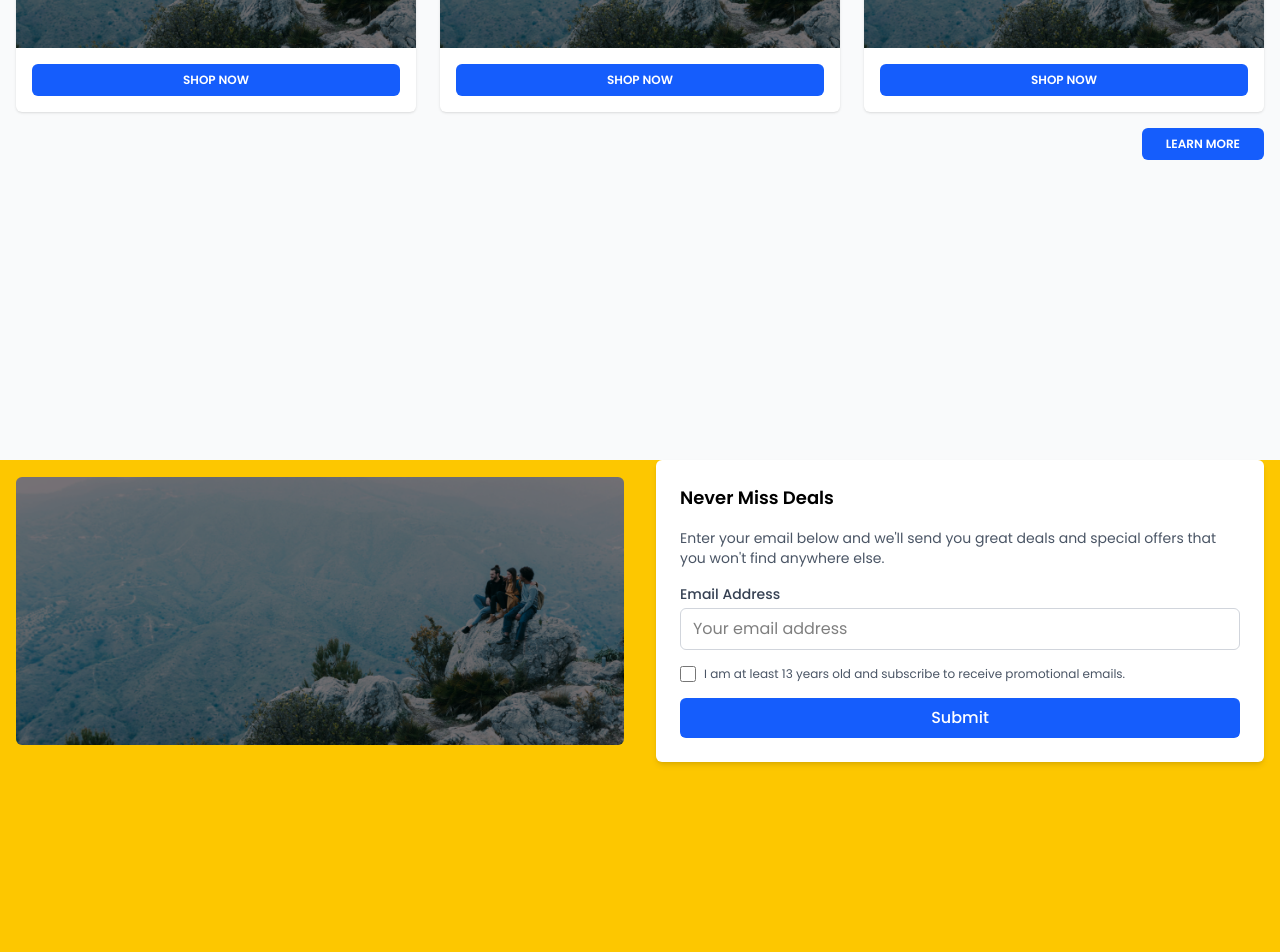
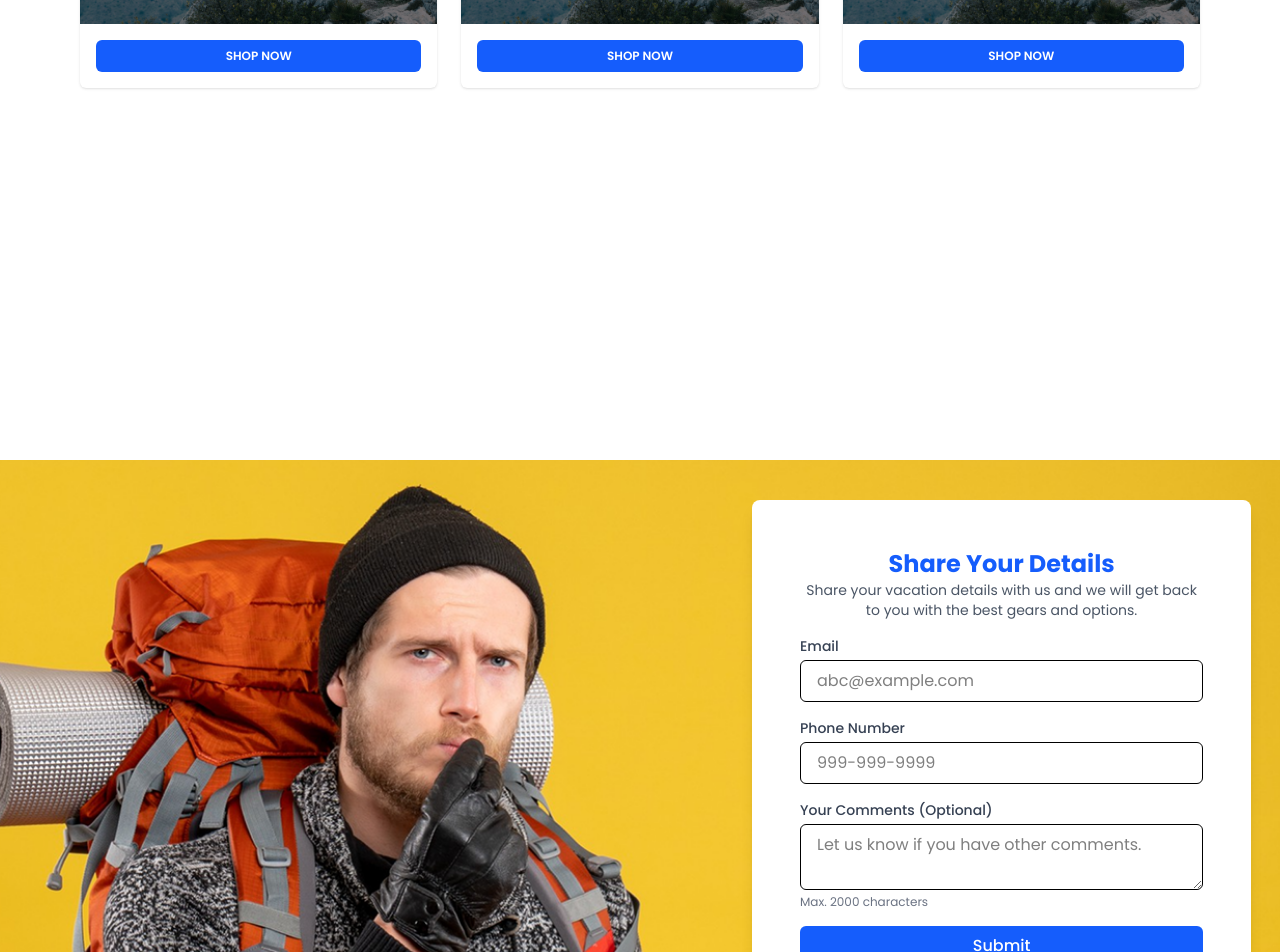
Before and after one commit to arkorty/mes, a React (Vite) app in the folder MES-client/: page / in a window 1280 px wide. Shown: the part 2060-3012 px from the top of the page. Built offline with nearby package versions, Linux system fonts and the light colour scheme.

Commit message:
feat: Contact-us

```diff
--- a/MES-client/src/components/Home/Apparel.tsx
+++ b/MES-client/src/components/Home/Apparel.tsx
@@ -24,15 +24,21 @@ const staggerContainer = {
 export default function Apparel() {
   return (
     <motion.section
-      className="container h-screen py-12 mx-auto px-4 bg-gray-50"
+      className="container min-h-screen w-[96%] md:w-[90%] py-12 mx-auto px-4 "
       initial="hidden"
       whileInView="visible"
       viewport={{ once: true, amount: 0.3 }}
       variants={staggerContainer}
     >
-      <motion.h2 className="text-xl font-semibold mb-4 mt-10" variants={fadeIn}>
+        <div className="flex w-full mb-6 justify-between">
+      <h2 className=" w-[60%] md:w-[80%] text-sm md:text-xl  font-semibold " >
         For All The Apparels Your Vacation Wants
-      </motion.h2>
+      </h2>
+
+      <button className=" px-2 py-1 md:px-6 md:py-2 text-white bg-[#003EA5] rounded-3xl flex items-center justify-center md:text-sm text-xs">
+        Learn more
+      </button>
+      </div>
 
       <div className="grid grid-cols-1 sm:grid-cols-2 md:grid-cols-3 gap-6">
         {[1, 2, 3].map((item, index) => (
@@ -61,11 +67,7 @@ export default function Apparel() {
         ))}
       </div>
 
-      <div className="flex justify-end mt-4">
-        <Link to="/" className="bg-blue-600 text-white text-xs font-semibold px-6 py-2 rounded-md inline-block">
-          LEARN MORE
-        </Link>
-      </div>
+
     </motion.section>
   )
 }
--- a/MES-client/src/components/Home/Contactus.tsx
+++ b/MES-client/src/components/Home/Contactus.tsx
@@ -1,103 +1,57 @@
-import type React from "react"
 
-import { motion } from "framer-motion"
-import { useState } from "react"
-import homeImg from "../../assets/homeImg.png"
-
-const fadeIn = {
-  hidden: { opacity: 0, y: 20 },
-  visible: {
-    opacity: 1,
-    y: 0,
-    transition: { duration: 0.6 },
-  },
-}
-
-const staggerContainer = {
-  hidden: { opacity: 0 },
-  visible: {
-    opacity: 1,
-    transition: {
-      staggerChildren: 0.2,
-    },
-  },
-}
+import bgImage from "../../assets/Home/contact-us_bg.png";
 
 export default function Contactus() {
-  const [email, setEmail] = useState("")
-
-  const handleSubmit = (e: React.FormEvent) => {
-    e.preventDefault()
-    // Handle form submission
-    console.log("Submitted email:", email)
-    setEmail("")
-  }
-
   return (
-    <motion.section
-      className="bg-yellow-400 h-screen"
-      initial="hidden"
-      whileInView="visible"
-      viewport={{ once: true, amount: 0.3 }}
-      variants={staggerContainer}
+    <div
+      className="min-h-screen   bg-cover bg-center px-4 "
+      style={{ backgroundImage: `url(${bgImage})` }}
     >
-      <div className="container mx-auto px-4">
-        <div className="grid grid-cols-1 md:grid-cols-2 gap-8 items-center">
-          {/* Left side - Image */}
-          <motion.div className="overflow-hidden" variants={fadeIn}>
-            <img
-              src={homeImg || "/placeholder.svg"}
-              alt="Hiker with backpack"
-              className="w-full h-auto object-cover rounded-md"
-            />
-          </motion.div>
-
-          {/* Right side - Newsletter form */}
-          <motion.div className="bg-white p-6 rounded-md shadow-md" variants={fadeIn}>
-            <h3 className="text-lg font-semibold mb-4">Never Miss Deals</h3>
-            <p className="text-sm text-gray-600 mb-4">
-              Enter your email below and we'll send you great deals and special offers that you won't find anywhere
-              else.
+      <div className="bg-white/40 md:bg-white relative left shadow-lg rounded-lg p-6 xl:p-12 md:w-[40%] top-10 md:left-[26rem] lg:left-[36rem] xl:left-[46rem]  max-w-lg">
+        <h2 className="text-xl sm:text-2xl font-bold text-center text-blue-600">
+          Share Your Details
+        </h2>
+        <p className="text-gray-600 text-sm text-center mb-4">
+          Share your vacation details with us and we will get back to you with the best gears and options.
         </p>
 
-            <form onSubmit={handleSubmit}>
-              <div className="mb-4">
-                <label htmlFor="email" className="block text-sm font-medium text-gray-700 mb-1">
-                  Email Address
-                </label>
+        <form className="space-y-4">
+          <div>
+            <label className="block text-sm font-medium text-gray-700">Email</label>
             <input
               type="email"
-                  id="email"
-                  value={email}
-                  onChange={(e) => setEmail(e.target.value)}
-                  className="w-full px-3 py-2 border border-gray-300 rounded-md focus:outline-none focus:ring-1 focus:ring-blue-500"
-                  placeholder="Your email address"
-                  required
+              placeholder="abc@example.com"
+              className="mt-1 block w-full px-4 py-2 border rounded-md focus:ring focus:ring-blue-300"
             />
           </div>
 
-              <div className="mb-4">
-                <label className="flex items-center">
+          <div>
+            <label className="block text-sm font-medium text-gray-700">Phone Number</label>
             <input
-                    type="checkbox"
-                    className="h-4 w-4 text-blue-600 focus:ring-blue-500 border-gray-300 rounded"
+              type="tel"
+              placeholder="999-999-9999"
+              className="mt-1 block w-full px-4 py-2 border rounded-md focus:ring focus:ring-blue-300"
             />
-                  <span className="ml-2 text-xs text-gray-600">
-                    I am at least 13 years old and subscribe to receive promotional emails.
-                  </span>
-                </label>
+          </div>
+
+          <div>
+            <label className="block text-sm font-medium text-gray-700">Your Comments (Optional)</label>
+            <textarea
+
+              placeholder="Let us know if you have other comments."
+              className="mt-1 block w-full px-4 py-2 border rounded-md focus:ring focus:ring-blue-300"
+            ></textarea>
+            <p className="text-xs text-gray-500 mt-1">Max. 2000 characters</p>
           </div>
 
           <button
             type="submit"
-                className="w-full bg-blue-600 text-white font-medium py-2 px-4 rounded-md hover:bg-blue-700 transition-colors"
+            className="w-full bg-blue-600 text-white py-2 rounded-md font-medium hover:bg-blue-700 transition"
           >
             Submit
           </button>
         </form>
-          </motion.div>
       </div>
     </div>
-    </motion.section>
-  )
+  );
 }
--- a/MES-client/src/components/Home/FeaturedSection.tsx
+++ b/MES-client/src/components/Home/FeaturedSection.tsx
@@ -24,7 +24,7 @@ const staggerContainer = {
 export default function FeaturedSection() {
   return (
     <motion.section
-      className="container h-screen mx-auto px-4 py-12 "
+      className="container min-h-screen mx-auto px-4 py-12  "
       initial="hidden"
       whileInView="visible"
       viewport={{ once: true, amount: 0.3 }}
@@ -34,9 +34,9 @@ export default function FeaturedSection() {
         Featured
       </motion.h2>
 
-      <div className="grid grid-cols-1 md:grid-cols-3 gap-4 h-[92vh]">
+      <div className="grid grid-cols-1 md:grid-cols-3 gap-4">
         {/* Left large card */}
-        <motion.div className="md:col-span-2 relative overflow-hidden rounded-md h-64 md:h-full" variants={fadeIn}>
+        <motion.div className="md:col-span-2 relative overflow-hidden rounded-md h-64 md:h-[30rem]" variants={fadeIn}>
           <img
             src={homeImg || "/placeholder.svg"}
             alt="Gears, boots, bindings"
@@ -54,13 +54,13 @@ export default function FeaturedSection() {
         </motion.div>
 
         {/* Right column with 3 cards */}
-        <div className="md:col-span-1 g rid grid-cols-1 gap-4  flex flex-col justify-between h-full ">
+        <div className="md:col-span-1 g rid grid-cols-1 gap-4  flex flex-col justify-between h-full md:h-[30rem] ">
           {[
             { title: "OUTDOOR GEARS AND EQUIPMENT", image: homeImg },
             { title: "CAMPING GEAR", image: homeImg },
             { title: "HIKING GEAR", image: homeImg },
           ].map((item, index) => (
-            <motion.div key={index} className="relative overflow-hidden rounded-lg h-[11rem]" variants={fadeIn}>
+            <motion.div key={index} className="relative overflow-hidden rounded-lg h-56 md:h- [8rem]" variants={fadeIn}>
               <img src={item.image || "/placeholder.svg"} alt={item.title} className="w-full h-full object-cover" />
               <div className="absolute inset-0 bg-black/30 flex flex-col justify-center p-4">
                 <h3 className="text-white text-sm font-bold">{item.title}</h3>
--- a/MES-client/src/components/custom/Layout.tsx
+++ b/MES-client/src/components/custom/Layout.tsx
@@ -6,7 +6,7 @@ export default function Layout() {
   return (
     <div>
       <Header/>
-    <main className=' py-12'>
+    <main className=' py-12 overflow-auto'>
 
       <div className=' py-12'>
         <Outlet/>
```
Lines whose indentation alone changed are shown as unchanged.
